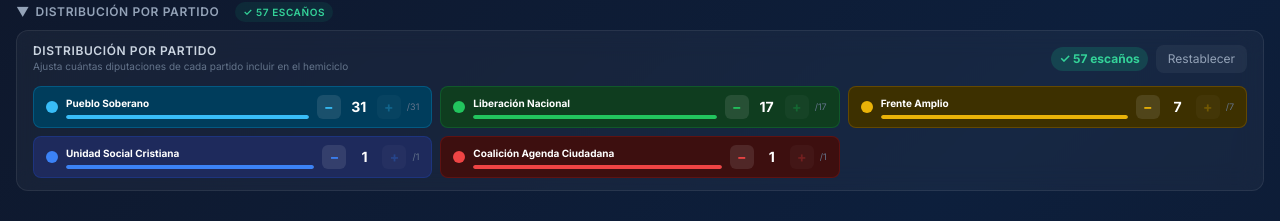
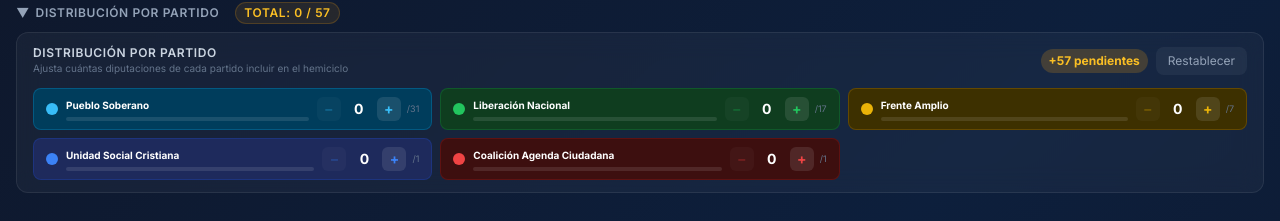
Before and after one commit to diegodjota04/Hemiciclo-cr-2026, a React (Vite) app: page / in a window 1280 px wide. Shown: the part 207-428 px from the top of the page. Built offline with nearby package versions, Linux system fonts and the light colour scheme; no server answers.

Commit message:
reversar la funcion en linea

```diff
--- a/package.json
+++ b/package.json
@@ -9,13 +9,9 @@
     "predeploy": "npm run build",
     "deploy": "gh-pages -d dist",
     "build": "vite build",
-    "preview": "vite preview",
-    "start-backend": "node server.js"
+    "preview": "vite preview"
   },
   "dependencies": {
-    "cors": "^2.8.5",
-    "dotenv": "^16.4.5",
-    "express": "^4.21.0",
     "react": "^18.3.1",
     "react-dom": "^18.3.1"
   },
--- a/src/App.jsx
+++ b/src/App.jsx
@@ -1,6 +1,6 @@
 import { useState, useMemo, useEffect } from 'react'
 import diputadosData from './data/diputados.json'
-import { useNetworkStorage } from './hooks/useNetworkStorage'
+import { useLocalStorage } from './hooks/useLocalStorage'
 import FiltersBar from './components/FiltersBar'
 import SliderControl from './components/SliderControl'
 import HemicicloView from './components/HemicicloView'
@@ -24,9 +24,9 @@
 }
 
 export default function App() {
-  const [sliderCount, setSliderCount] = useNetworkStorage('hemiciclo_slider', 57)
-  const [allocation, setAllocation] = useNetworkStorage('hemiciclo_allocation', () => computeDefaultAllocation(57))
-  const [assignments, setAssignments] = useNetworkStorage('hemiciclo_assignments', {})
+  const [sliderCount, setSliderCount] = useLocalStorage('hemiciclo_slider', 57)
+  const [allocation, setAllocation] = useLocalStorage('hemiciclo_allocation', () => computeDefaultAllocation(57))
+  const [assignments, setAssignments] = useLocalStorage('hemiciclo_assignments', {})
   const [filters, setFilters] = useState({ provincia: '', genero: '', partido: '' })
   const [showAllocation, setShowAllocation] = useState(true)
 
```
Also changed, not shown: 1 other file (tests, documents, lock files or other folders).
